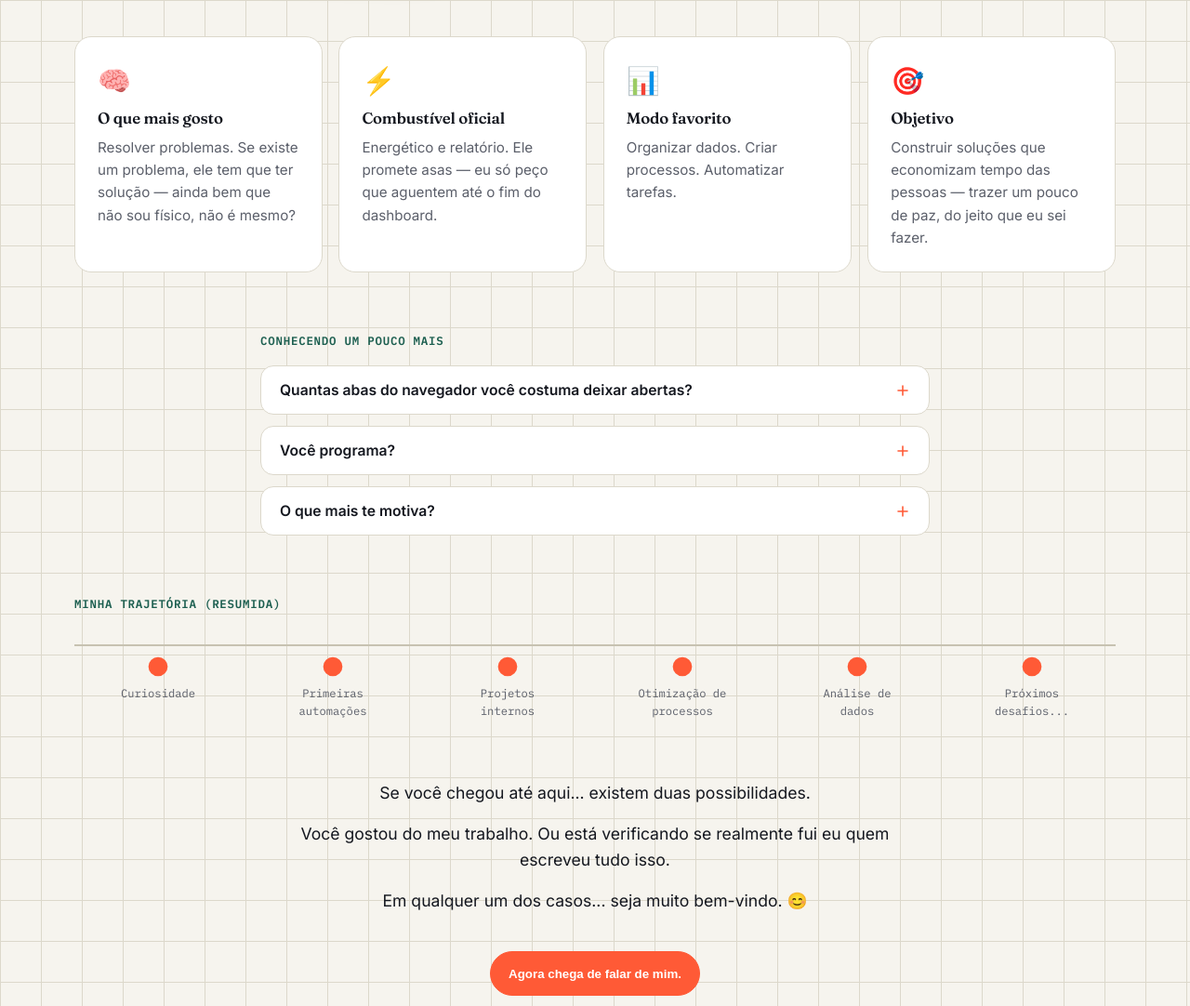
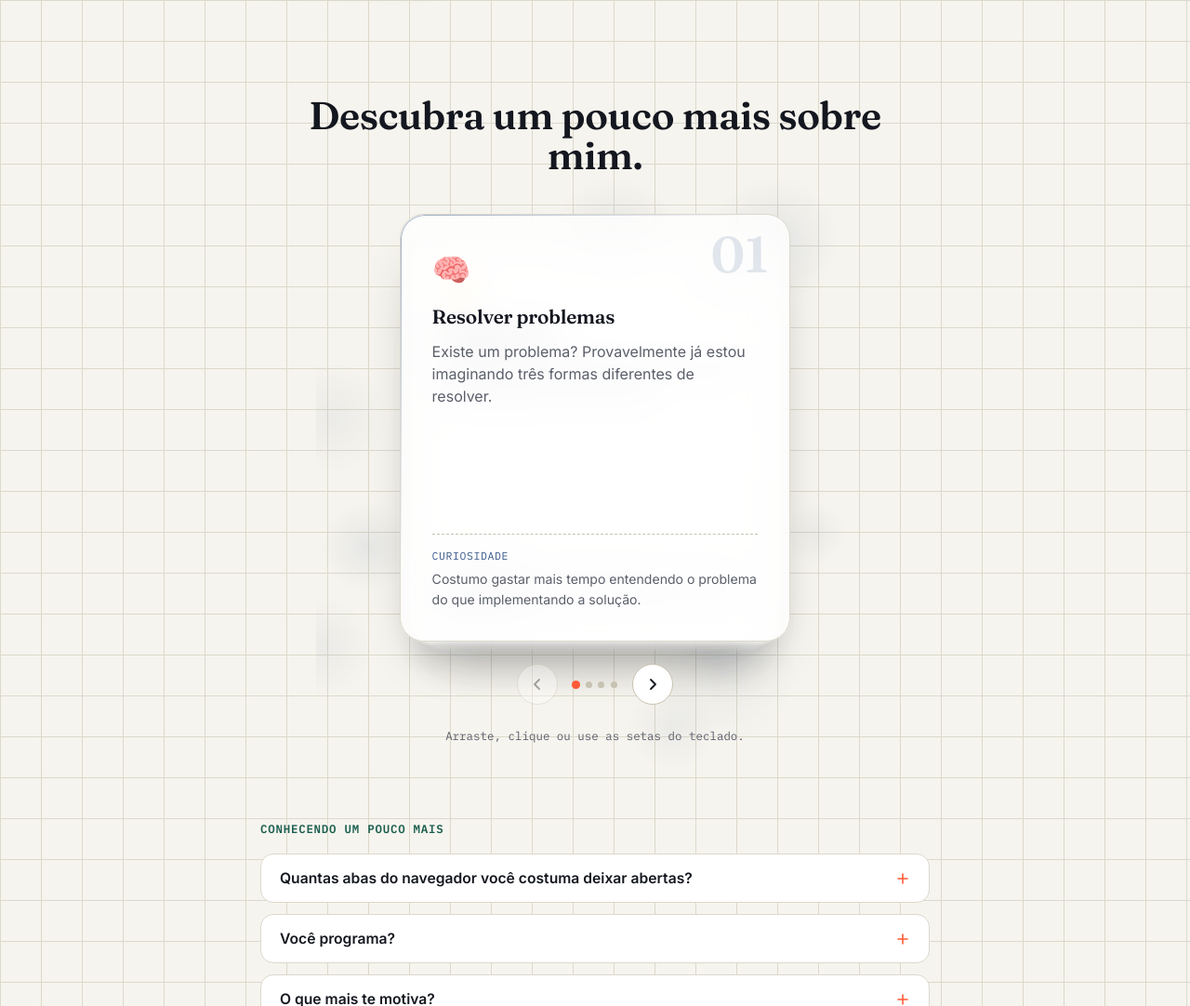
Before and after one commit to paulohenriqueph12335-lang/Portif-rio_, a plain HTML site: page quem-sou-eu.html in a window 1280 px wide. Shown: the part 1628-2710 px from the top of the page at 93% size. Drawn offline with Linux system fonts and the light colour scheme.

Commit message:
Add files via upload

```diff
--- a/about.css
+++ b/about.css
@@ -72,21 +72,7 @@
   .quem-photo img { transition: none; }
 }
 
-/* Cartões */
-.quem-cards { display: grid; grid-template-columns: 1fr; gap: 1.1rem; margin-bottom: 4rem; }
-.quem-card {
-  background: var(--paper-2); border: 1px solid var(--line); border-radius: 18px; padding: 1.5rem;
-  display: flex; flex-direction: column; gap: .6rem;
-  transition: transform .25s ease, border-color .25s ease, box-shadow .25s ease;
-}
-.quem-card:hover { transform: translateY(-4px); border-color: var(--line-strong); box-shadow: var(--shadow); }
-.quem-card-icon { font-size: 1.8rem; display: inline-block; transition: transform .3s ease; }
-.quem-card:hover .quem-card-icon { transform: scale(1.15) rotate(-6deg); }
-.quem-card h3 { font-size: 1.05rem; margin: 0; }
-.quem-card p { color: var(--ink-soft); margin: 0; font-size: .95rem; }
-
-@media (min-width: 640px) { .quem-cards { grid-template-columns: 1fr 1fr; } }
-@media (min-width: 1000px) { .quem-cards { grid-template-columns: repeat(4, 1fr); } }
+/* Cartões substituídos pelo deck interativo — ver deck.css */
 
 /* Curiosidades — acordeão */
 .quem-curiosidades { max-width: 720px; margin: 0 auto 4rem; }
@@ -136,5 +122,5 @@
 @media (prefers-reduced-motion: reduce) {
   .quem-caret { animation: none; opacity: 1; }
   .quem-glow.is-visible .glow-phrase { animation: none; }
-  .quem-card, .quem-card-icon, .quem-tl-dot, .quem-final-btn { transition: none; }
+  .quem-tl-dot, .quem-final-btn { transition: none; }
 }
--- /dev/null
+++ b/deck.css
@@ -0,0 +1,106 @@
+/* ============================================================
+   DECK — pilha de cartões interativa ("Descubra um pouco mais")
+   Usa os tokens existentes (--paper, --ink, --line, --shadow,
+   --font-display/mono). Cada carta ganha uma cor própria via
+   atributo data-accent, lido pelo deck.js.
+   ============================================================ */
+
+:root{
+  --deck-ease-spring: cubic-bezier(.34, 1.56, .64, 1);
+  --deck-ease-out: cubic-bezier(.22, 1, .36, 1);
+  --deck-ease-fling: cubic-bezier(.55, 0, 1, .45);
+}
+
+.deck-section{ padding: 4rem 0 5rem; position: relative; }
+.deck-intro{ text-align: center; max-width: 640px; margin: 0 auto 2.5rem; }
+.deck-intro h2{ font-size: clamp(1.8rem, 4vw, 2.6rem); }
+
+.deck-stage{
+  position: relative; max-width: 560px; margin: 0 auto; padding: 0 1rem;
+  display: flex; flex-direction: column; align-items: center; gap: 1.5rem;
+}
+.deck-bg{
+  position: absolute; inset: -40px -20px; z-index: 0; pointer-events: none;
+  width: calc(100% + 40px); height: calc(100% + 80px);
+}
+
+.deck{
+  position: relative; z-index: 1; width: min(420px, 88vw); height: 460px;
+  perspective: 1200px;
+}
+.deck-card{
+  position: absolute; inset: 0; margin: auto;
+  background: rgba(255,255,255,.8); backdrop-filter: blur(18px); -webkit-backdrop-filter: blur(18px);
+  border: 1px solid var(--line); border-radius: 26px;
+  padding: 2rem 2.1rem; display: flex; flex-direction: column; gap: .85rem;
+  box-shadow: 0 30px 60px -22px rgba(20,23,31,.2), 0 0 0 1px rgba(255,255,255,.5) inset;
+  user-select: none; touch-action: none;
+  transform: translateY(calc(var(--stack-i, 0) * 14px)) scale(calc(1 - var(--stack-i, 0) * .045));
+  opacity: calc(1 - var(--stack-i, 0) * .2);
+  z-index: calc(10 - var(--stack-i, 0));
+  filter: blur(calc(var(--stack-i, 0) * 1.1px));
+  transition: transform .5s var(--deck-ease-out), opacity .4s ease, filter .4s ease;
+  pointer-events: none;
+  will-change: transform, opacity;
+}
+.deck-card::before{
+  content: ''; position: absolute; inset: 0; border-radius: 26px; padding: 1px;
+  background: linear-gradient(135deg, var(--accent, var(--signal)) 0%, transparent 45%);
+  opacity: .5; -webkit-mask: linear-gradient(#fff 0 0) content-box, linear-gradient(#fff 0 0);
+  -webkit-mask-composite: xor; mask-composite: exclude; pointer-events: none;
+}
+.deck-card[data-active="true"]{ pointer-events: auto; cursor: grab; }
+.deck-card.is-dragging{ transition: box-shadow .2s ease; cursor: grabbing; }
+.deck-card.is-leaving{ transition: transform .55s var(--deck-ease-fling), opacity .5s ease; }
+.deck-card.is-entering{ transition: transform .55s var(--deck-ease-spring), opacity .5s ease; }
+.deck-card:focus-visible{ outline: 2px solid var(--signal); outline-offset: 3px; }
+
+.deck-card-num{
+  position: absolute; right: 1.4rem; top: 1rem; font-family: var(--font-display); font-weight: 600;
+  font-size: 3.4rem; color: var(--accent, var(--signal)); opacity: .14; line-height: 1;
+}
+.deck-card-icon{ font-size: 2.1rem; }
+.deck-card h3{ font-size: 1.3rem; margin: 0; }
+.deck-card-line{ color: var(--ink-soft); margin: 0; font-size: 1rem; line-height: 1.5; }
+.deck-card-fact{
+  margin-top: auto; padding-top: .85rem; border-top: 1px dashed var(--line-strong);
+  display: grid; gap: .3rem;
+}
+.deck-card-fact-label{
+  font-family: var(--font-mono); font-size: .72rem; letter-spacing: .05em; text-transform: uppercase;
+  color: var(--accent, var(--teal));
+}
+.deck-card-fact p{ margin: 0; font-size: .88rem; color: var(--ink-soft); }
+
+/* Controles */
+.deck-controls{ position: relative; z-index: 1; display: flex; align-items: center; gap: 1rem; }
+.deck-btn{
+  width: 44px; height: 44px; border-radius: 50%; display: flex; align-items: center; justify-content: center;
+  background: var(--paper-2); border: 1px solid var(--line-strong); color: var(--ink);
+  transition: transform .2s ease, border-color .2s ease, color .2s ease;
+}
+.deck-btn:hover{ border-color: var(--signal); color: var(--signal); transform: translateY(-2px); }
+.deck-btn:disabled{ opacity: .35; pointer-events: none; }
+
+.deck-progress{ display: flex; gap: .4rem; }
+.deck-progress span{
+  width: 7px; height: 7px; border-radius: 50%; background: var(--line-strong);
+  transition: background .3s ease, transform .3s ease;
+}
+.deck-progress span.is-active{ background: var(--signal); transform: scale(1.3); }
+
+.deck-hint{
+  position: relative; z-index: 1; font-family: var(--font-mono); font-size: .78rem;
+  color: var(--ink-soft); text-align: center; margin: 0;
+}
+
+@media (max-width: 480px){
+  .deck{ height: 420px; }
+  .deck-card{ padding: 1.6rem 1.5rem; }
+  .deck-card-num{ font-size: 2.6rem; }
+}
+
+@media (prefers-reduced-motion: reduce){
+  .deck-card{ transition: opacity .25s ease !important; transform: none !important; filter: none !important; }
+  .deck-card:not([data-active="true"]){ display: none; }
+}
--- /dev/null
+++ b/deck.js
@@ -0,0 +1,248 @@
+(function(){
+"use strict";
+
+const deck = document.getElementById('deck');
+if (!deck) return;
+
+const reduceMotion = window.matchMedia('(prefers-reduced-motion: reduce)').matches;
+const cards = Array.from(deck.querySelectorAll('.deck-card'));
+const total = cards.length;
+const prevBtn = document.getElementById('deckPrev');
+const nextBtn = document.getElementById('deckNext');
+const progressWrap = document.getElementById('deckProgress');
+const bgCanvas = document.getElementById('deckBg');
+
+/* order[0] é a carta ativa (topo); as demais seguem o índice de profundidade */
+let order = cards.map((_, i) => i);
+let historyStack = []; // cartas descartadas, para permitir "voltar"
+
+/* ============================================================
+   Fundo ambiente — partículas suaves que herdam a cor da carta ativa
+   ============================================================ */
+const bg = (function setupBg(){
+  if (!bgCanvas) return { setAccent(){} };
+  const ctx = bgCanvas.getContext('2d');
+  let W, H, particles = [], raf = null, visible = false, accent = '#ff5a36';
+
+  function hexToRgb(hex){
+    const m = hex.replace('#', '');
+    const full = m.length === 3 ? m.split('').map(c => c + c).join('') : m;
+    const n = parseInt(full, 16);
+    return { r: (n >> 16) & 255, g: (n >> 8) & 255, b: n & 255 };
+  }
+
+  function resize(){
+    const rect = bgCanvas.getBoundingClientRect();
+    W = bgCanvas.width = Math.max(1, rect.width) * devicePixelRatio;
+    H = bgCanvas.height = Math.max(1, rect.height) * devicePixelRatio;
+  }
+
+  function initParticles(){
+    const n = reduceMotion ? 0 : 14;
+    particles = Array.from({ length: n }, () => ({
+      x: Math.random() * W, y: Math.random() * H,
+      r: (30 + Math.random() * 50) * devicePixelRatio,
+      vx: (Math.random() - 0.5) * 0.12 * devicePixelRatio,
+      vy: (Math.random() - 0.5) * 0.12 * devicePixelRatio,
+      o: 0.04 + Math.random() * 0.05,
+    }));
+  }
+
+  function frame(){
+    ctx.clearRect(0, 0, W, H);
+    const rgb = hexToRgb(accent);
+    particles.forEach(p => {
+      p.x += p.vx; p.y += p.vy;
+      if (p.x < -p.r) p.x = W + p.r; if (p.x > W + p.r) p.x = -p.r;
+      if (p.y < -p.r) p.y = H + p.r; if (p.y > H + p.r) p.y = -p.r;
+      const grad = ctx.createRadialGradient(p.x, p.y, 0, p.x, p.y, p.r);
+      grad.addColorStop(0, `rgba(${rgb.r},${rgb.g},${rgb.b},${p.o})`);
+      grad.addColorStop(1, `rgba(${rgb.r},${rgb.g},${rgb.b},0)`);
+      ctx.fillStyle = grad;
+      ctx.beginPath(); ctx.arc(p.x, p.y, p.r, 0, Math.PI * 2); ctx.fill();
+    });
+    if (visible && !reduceMotion) raf = requestAnimationFrame(frame);
+    else raf = null;
+  }
+
+  resize(); initParticles();
+  window.addEventListener('resize', () => { resize(); initParticles(); });
+
+  const observer = new IntersectionObserver((entries) => {
+    entries.forEach(entry => {
+      visible = entry.isIntersecting;
+      if (visible && reduceMotion) frame();
+      if (visible && !reduceMotion && !raf) frame();
+    });
+  }, { threshold: 0.1 });
+  observer.observe(bgCanvas);
+
+  return {
+    setAccent(hex){ accent = hex; if (reduceMotion) frame(); }
+  };
+})();
+
+/* ============================================================
+   Progresso (bolinhas)
+   ============================================================ */
+function buildProgress(){
+  progressWrap.innerHTML = '';
+  cards.forEach(() => {
+    const dot = document.createElement('span');
+    dot.setAttribute('aria-hidden', 'true');
+    progressWrap.appendChild(dot);
+  });
+}
+
+function updateProgress(){
+  const activeOriginalIndex = order[0];
+  Array.from(progressWrap.children).forEach((dot, i) => {
+    dot.classList.toggle('is-active', i === activeOriginalIndex);
+  });
+  progressWrap.setAttribute('aria-label', `Cartão ${activeOriginalIndex + 1} de ${total}`);
+  prevBtn.disabled = historyStack.length === 0;
+}
+
+/* ============================================================
+   Layout da pilha
+   ============================================================ */
+function layout(){
+  order.forEach((cardIndex, stackPos) => {
+    const card = cards[cardIndex];
+    card.style.setProperty('--stack-i', stackPos);
+    card.style.setProperty('--accent', card.dataset.accent);
+    card.dataset.active = stackPos === 0 ? 'true' : 'false';
+    card.tabIndex = stackPos === 0 ? 0 : -1;
+  });
+  updateProgress();
+  bg.setAccent(cards[order[0]].dataset.accent);
+}
+
+/* ============================================================
+   Avançar (descartar a carta ativa)
+   ============================================================ */
+function advance(direction){
+  if (order.length <= 1) return;
+  const cardIndex = order[0];
+  const card = cards[cardIndex];
+  const dir = direction || { x: 0, y: -1, rot: 0 };
+
+  card.classList.remove('is-dragging');
+  card.classList.add('is-leaving');
+  card.style.transform = `translate(${dir.x * 620}px, ${dir.y * 620}px) rotate(${dir.rot}deg)`;
+  card.style.opacity = '0';
+
+  historyStack.push(cardIndex);
+  order = order.slice(1).concat(cardIndex);
+
+  const onEnd = (e) => {
+    if (e && e.propertyName && e.propertyName !== 'transform') return;
+    card.classList.remove('is-leaving');
+    card.style.transform = '';
+    card.style.opacity = '';
+    card.removeEventListener('transitionend', onEnd);
+  };
+  card.addEventListener('transitionend', onEnd);
+  if (reduceMotion) onEnd();
+
+  layout();
+}
+
+/* ============================================================
+   Voltar (traz de volta a última carta descartada)
+   ============================================================ */
+function goBack(){
+  if (!historyStack.length) return;
+  const cardIndex = historyStack.pop();
+  const card = cards[cardIndex];
+
+  order = [cardIndex].concat(order.slice(0, -1));
+
+  card.style.transition = 'none';
+  card.style.transform = 'translate(0, -160%) rotate(-8deg)';
+  card.style.opacity = '0';
+  card.style.setProperty('--stack-i', 0);
+  card.dataset.active = 'true';
+  card.tabIndex = 0;
+
+  requestAnimationFrame(() => {
+    card.style.transition = '';
+    card.classList.add('is-entering');
+    card.style.transform = '';
+    card.style.opacity = '';
+  });
+
+  const onEnd = (e) => {
+    if (e && e.propertyName && e.propertyName !== 'transform') return;
+    card.classList.remove('is-entering');
+    card.removeEventListener('transitionend', onEnd);
+  };
+  card.addEventListener('transitionend', onEnd);
+  if (reduceMotion) onEnd();
+
+  layout();
+}
+
+/* ============================================================
+   Arrastar (Pointer Events cobrem mouse + toque)
+   ============================================================ */
+function attachDrag(card){
+  let startX = 0, startY = 0, dx = 0, dy = 0, dragging = false;
+  const THRESHOLD = 110;
+
+  card.addEventListener('pointerdown', (e) => {
+    if (card.dataset.active !== 'true') return;
+    dragging = true;
+    startX = e.clientX; startY = e.clientY; dx = 0; dy = 0;
+    card.classList.add('is-dragging');
+    card.setPointerCapture(e.pointerId);
+  });
+
+  card.addEventListener('pointermove', (e) => {
+    if (!dragging || reduceMotion) return;
+    dx = e.clientX - startX;
+    dy = e.clientY - startY;
+    const rot = Math.max(-18, Math.min(18, dx * 0.06));
+    card.style.transform = `translate(${dx}px, ${dy}px) rotate(${rot}deg)`;
+  });
+
+  function endDrag(e){
+    if (!dragging) return;
+    dragging = false;
+    card.classList.remove('is-dragging');
+    try { card.releasePointerCapture(e.pointerId); } catch(_){}
+
+    const distance = Math.hypot(dx, dy);
+    if (distance > THRESHOLD) {
+      const norm = Math.max(Math.abs(dx), 1);
+      advance({ x: dx / norm, y: dy / norm, rot: Math.max(-24, Math.min(24, dx * 0.08)) });
+    } else if (distance < 6) {
+      advance({ x: 0, y: -1, rot: 0 }); // clique simples: descarta pra cima
+    } else {
+      card.style.transform = ''; // não soltou o suficiente: volta pro centro
+    }
+  }
+
+  card.addEventListener('pointerup', endDrag);
+  card.addEventListener('pointercancel', endDrag);
+
+  card.addEventListener('keydown', (e) => {
+    if (card.dataset.active !== 'true') return;
+    if (e.key === 'ArrowRight' || e.key === 'Enter' || e.key === ' ') {
+      e.preventDefault();
+      advance({ x: 0, y: -1, rot: 0 });
+    } else if (e.key === 'ArrowLeft') {
+      e.preventDefault();
+      goBack();
+    }
+  });
+}
+
+cards.forEach(attachDrag);
+nextBtn.addEventListener('click', () => advance({ x: 0, y: -1, rot: 0 }));
+prevBtn.addEventListener('click', goBack);
+
+buildProgress();
+layout();
+
+})();
--- a/quem-sou-eu.html
+++ b/quem-sou-eu.html
@@ -12,6 +12,7 @@
   <link href="https://fonts.googleapis.com/css2?family=Fraunces:opsz,wght@9..144,600&family=IBM+Plex+Mono:wght@400;500;600&family=Inter:wght@400;500;600;700&display=swap" rel="stylesheet">
   <link rel="stylesheet" href="styles.css">
   <link rel="stylesheet" href="about.css">
+  <link rel="stylesheet" href="deck.css">
 </head>
 <body>
   <a class="skip-link" href="#conteudo">Pular para o conteúdo</a>
@@ -75,35 +76,75 @@
           <figcaption>Paulo Henrique — em pleno modo estratégico.</figcaption>
         </figure>
         <div class="quem-portrait-note">
-          <p class="eyebrow">Prazer, essa sou eu</p>
+          <p class="eyebrow">Prazer, esse sou eu</p>
           <p>Sim, esse mapa-múndi atrás de mim é decoração de verdade — mas também é uma boa metáfora: gosto de olhar pra um problema grande e achar por onde começar.</p>
         </div>
       </div>
 
-      <div class="container">
-        <div class="quem-cards">
-          <article class="quem-card reveal">
-            <span class="quem-card-icon" aria-hidden="true">🧠</span>
-            <h3>O que mais gosto</h3>
-            <p>Resolver problemas. Se existe um problema, ele tem que ter solução — ainda bem que não sou físico, não é mesmo?</p>
+      <section class="deck-section" id="deckSection" aria-label="Descubra um pouco mais sobre mim">
+        <div class="container deck-intro">
+          <h2 class="reveal">Descubra um pouco mais sobre mim.</h2>
+        </div>
+
+        <div class="deck-stage">
+          <canvas class="deck-bg" id="deckBg" aria-hidden="true"></canvas>
+
+          <div class="deck" id="deck" role="group" aria-roledescription="cartões" aria-label="Cartões sobre minha personalidade">
+            <article class="deck-card" data-accent="#3a5a8c" tabindex="0" aria-label="Cartão 1 de 4 — Resolver problemas">
+              <span class="deck-card-num" aria-hidden="true">01</span>
+              <span class="deck-card-icon" aria-hidden="true">🧠</span>
+              <h3>Resolver problemas</h3>
+              <p class="deck-card-line">Existe um problema? Provavelmente já estou imaginando três formas diferentes de resolver.</p>
+              <div class="deck-card-fact">
+                <span class="deck-card-fact-label">Curiosidade</span>
+                <p>Costumo gastar mais tempo entendendo o problema do que implementando a solução.</p>
+              </div>
             </article>
-          <article class="quem-card reveal">
-            <span class="quem-card-icon" aria-hidden="true">⚡</span>
-            <h3>Combustível oficial</h3>
-            <p>Energético e relatório. Ele promete asas — eu só peço que aguentem até o fim do dashboard.</p>
+            <article class="deck-card" data-accent="#1b5e4f" tabindex="0" aria-label="Cartão 2 de 4 — Combustível">
+              <span class="deck-card-num" aria-hidden="true">02</span>
+              <span class="deck-card-icon" aria-hidden="true">⚡</span>
+              <h3>Combustível</h3>
+              <p class="deck-card-line">Café quando dá. Energético quando o prazo resolve aparecer antes de mim.</p>
+              <div class="deck-card-fact">
+                <span class="deck-card-fact-label">Curiosidade</span>
+                <p>A documentação salva mais projetos do que muito código bonito.</p>
+              </div>
             </article>
-          <article class="quem-card reveal">
-            <span class="quem-card-icon" aria-hidden="true">📊</span>
+            <article class="deck-card" data-accent="#e2a63c" tabindex="0" aria-label="Cartão 3 de 4 — Modo favorito">
+              <span class="deck-card-num" aria-hidden="true">03</span>
+              <span class="deck-card-icon" aria-hidden="true">📊</span>
               <h3>Modo favorito</h3>
-            <p>Organizar dados. Criar processos. Automatizar tarefas.</p>
+              <p class="deck-card-line">Organizar. Automatizar. Melhorar.</p>
+              <div class="deck-card-fact">
+                <span class="deck-card-fact-label">Curiosidade</span>
+                <p>Se um processo precisa ser repetido cinco vezes, minha cabeça já pensa em automatizar.</p>
+              </div>
             </article>
-          <article class="quem-card reveal">
-            <span class="quem-card-icon" aria-hidden="true">🎯</span>
+            <article class="deck-card" data-accent="#ff5a36" tabindex="0" aria-label="Cartão 4 de 4 — Objetivo">
+              <span class="deck-card-num" aria-hidden="true">04</span>
+              <span class="deck-card-icon" aria-hidden="true">🎯</span>
               <h3>Objetivo</h3>
-            <p>Construir soluções que economizam tempo das pessoas — trazer um pouco de paz, do jeito que eu sei fazer.</p>
+              <p class="deck-card-line">Criar soluções. Economizar tempo. Facilitar a vida das pessoas.</p>
+              <div class="deck-card-fact">
+                <span class="deck-card-fact-label">Curiosidade</span>
+                <p>Nada é mais satisfatório do que ouvir: "Agora isso ficou muito mais fácil."</p>
+              </div>
             </article>
           </div>
+
+          <div class="deck-controls">
+            <button type="button" class="deck-btn deck-btn-prev" id="deckPrev" aria-label="Cartão anterior">
+              <svg viewBox="0 0 16 16" fill="none" width="16" height="16"><path d="M10 3L5 8l5 5" stroke="currentColor" stroke-width="1.8" stroke-linecap="round" stroke-linejoin="round"/></svg>
+            </button>
+            <div class="deck-progress" id="deckProgress" role="status" aria-live="polite"></div>
+            <button type="button" class="deck-btn deck-btn-next" id="deckNext" aria-label="Próximo cartão">
+              <svg viewBox="0 0 16 16" fill="none" width="16" height="16"><path d="M6 3l5 5-5 5" stroke="currentColor" stroke-width="1.8" stroke-linecap="round" stroke-linejoin="round"/></svg>
+            </button>
           </div>
+
+          <p class="deck-hint">Arraste, clique ou use as setas do teclado.</p>
+        </div>
+      </section>
 
       <div class="container quem-curiosidades">
         <p class="eyebrow reveal">Conhecendo um pouco mais</p>
@@ -173,5 +214,6 @@
 
   <script src="script.js"></script>
   <script src="about.js"></script>
+  <script src="deck.js"></script>
 </body>
 </html>
```
Lines whose indentation alone changed are shown as unchanged.
